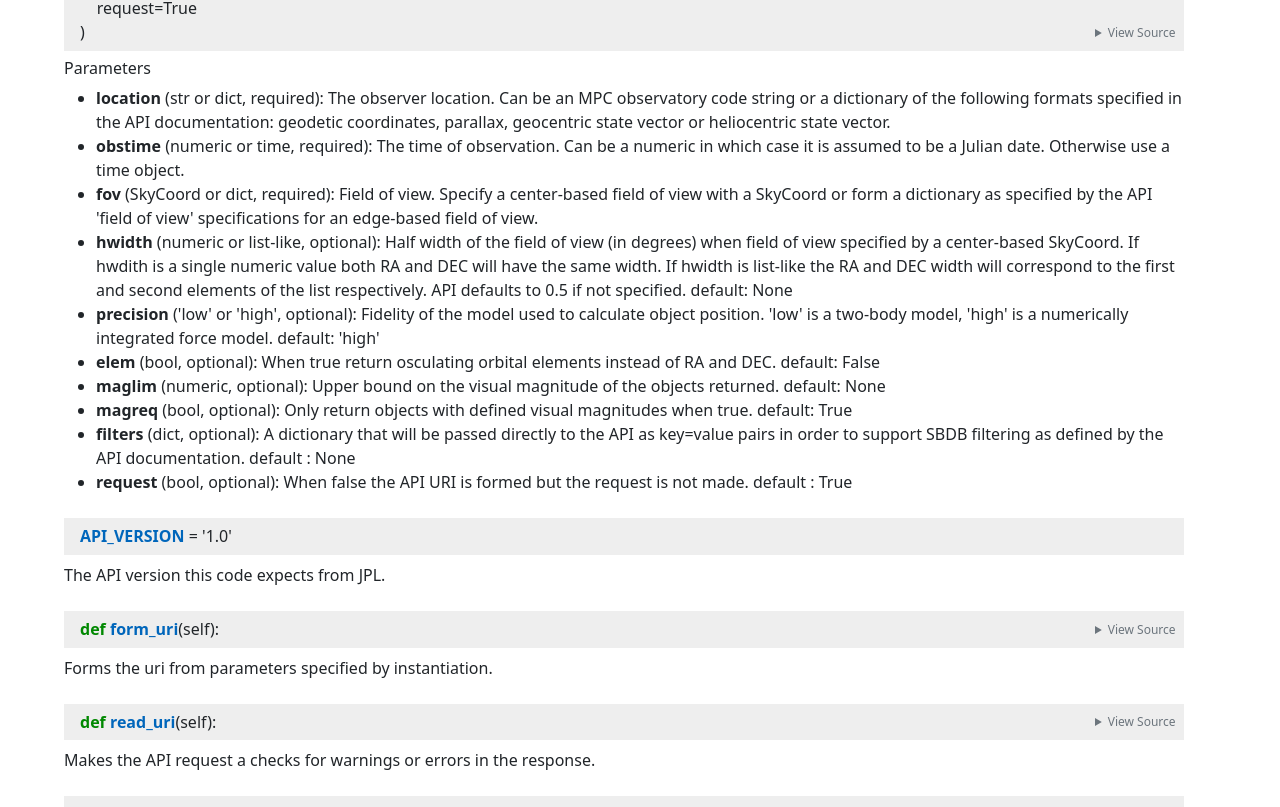
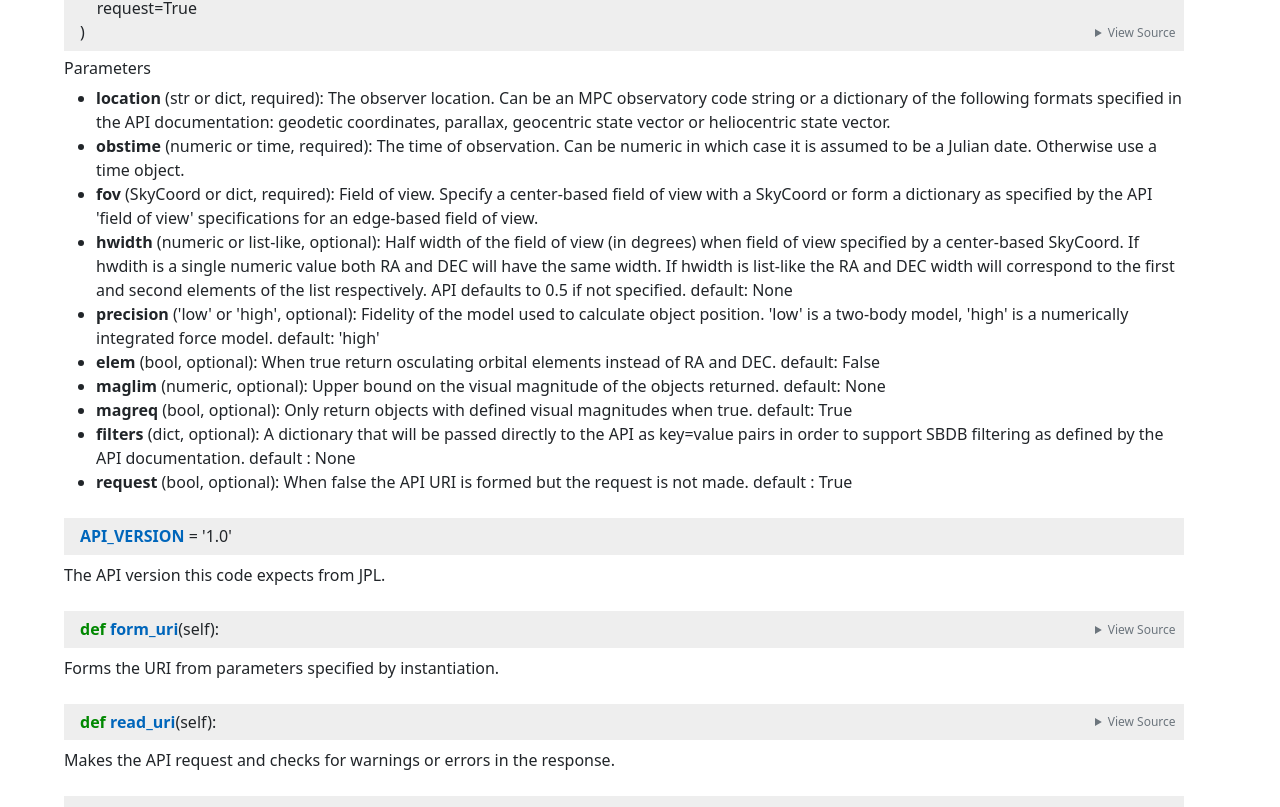
Before and after one commit to bengebre/sbident, a plain HTML site: page docs/index.html in a window 1280 px wide. Shown: the part 630-1437 px from the top of the page. Drawn offline with Linux system fonts and the light colour scheme.

Commit message:
docs update

```diff
--- a/docs/index.html
+++ b/docs/index.html
@@ -109,7 +109,7 @@ sbident    </h1>
 <span class="sd">		location : str or dict, required</span>
 <span class="sd">			The observer location.  Can be an MPC observatory code string or a dictionary of the following formats specified in the API documentation: geodetic coordinates, parallax, geocentric state vector or heliocentric state vector.</span>
 <span class="sd">		obstime : numeric or time, required</span>
-<span class="sd">			The time of observation.  Can be a numeric in which case it is assumed to be a Julian date.  Otherwise use a time object.</span>
+<span class="sd">			The time of observation.  Can be numeric in which case it is assumed to be a Julian date.  Otherwise use a time object.</span>
 <span class="sd">		fov : SkyCoord or dict, required</span>
 <span class="sd">			Field of view.  Specify a center-based field of view with a SkyCoord or form a dictionary as specified by the API &#39;field of view&#39; specifications for an edge-based field of view.</span>
 <span class="sd">		hwidth : numeric or list-like, optional</span>
@@ -273,7 +273,7 @@ sbident    </h1>
 
 	<span class="k">def</span> <span class="nf">form_uri</span><span class="p">(</span><span class="bp">self</span><span class="p">):</span>
 		<span class="sd">&quot;&quot;&quot;</span>
-<span class="sd">		Forms the uri from parameters specified by instantiation.</span>
+<span class="sd">		Forms the URI from parameters specified by instantiation.</span>
 <span class="sd">		&quot;&quot;&quot;</span>
 
 		<span class="n">base_uri</span> <span class="o">=</span> <span class="s2">&quot;https://ssd-api.jpl.nasa.gov/sb_ident.api?&quot;</span>
@@ -295,7 +295,7 @@ sbident    </h1>
 
 	<span class="k">def</span> <span class="nf">read_uri</span><span class="p">(</span><span class="bp">self</span><span class="p">):</span>
 		<span class="sd">&quot;&quot;&quot;</span>
-<span class="sd">		Makes the API request a checks for warnings or errors in the response.</span>
+<span class="sd">		Makes the API request and checks for warnings or errors in the response.</span>
 <span class="sd">		&quot;&quot;&quot;</span>
 
 		<span class="c1"># read &amp; set json</span>
@@ -427,7 +427,7 @@ sbident    </h1>
 <span class="sd">		location : str or dict, required</span>
 <span class="sd">			The observer location.  Can be an MPC observatory code string or a dictionary of the following formats specified in the API documentation: geodetic coordinates, parallax, geocentric state vector or heliocentric state vector.</span>
 <span class="sd">		obstime : numeric or time, required</span>
-<span class="sd">			The time of observation.  Can be a numeric in which case it is assumed to be a Julian date.  Otherwise use a time object.</span>
+<span class="sd">			The time of observation.  Can be numeric in which case it is assumed to be a Julian date.  Otherwise use a time object.</span>
 <span class="sd">		fov : SkyCoord or dict, required</span>
 <span class="sd">			Field of view.  Specify a center-based field of view with a SkyCoord or form a dictionary as specified by the API &#39;field of view&#39; specifications for an edge-based field of view.</span>
 <span class="sd">		hwidth : numeric or list-like, optional</span>
@@ -591,7 +591,7 @@ sbident    </h1>
 
 	<span class="k">def</span> <span class="nf">form_uri</span><span class="p">(</span><span class="bp">self</span><span class="p">):</span>
 		<span class="sd">&quot;&quot;&quot;</span>
-<span class="sd">		Forms the uri from parameters specified by instantiation.</span>
+<span class="sd">		Forms the URI from parameters specified by instantiation.</span>
 <span class="sd">		&quot;&quot;&quot;</span>
 
 		<span class="n">base_uri</span> <span class="o">=</span> <span class="s2">&quot;https://ssd-api.jpl.nasa.gov/sb_ident.api?&quot;</span>
@@ -613,7 +613,7 @@ sbident    </h1>
 
 	<span class="k">def</span> <span class="nf">read_uri</span><span class="p">(</span><span class="bp">self</span><span class="p">):</span>
 		<span class="sd">&quot;&quot;&quot;</span>
-<span class="sd">		Makes the API request a checks for warnings or errors in the response.</span>
+<span class="sd">		Makes the API request and checks for warnings or errors in the response.</span>
 <span class="sd">		&quot;&quot;&quot;</span>
 
 		<span class="c1"># read &amp; set json</span>
@@ -749,7 +749,7 @@ The URI that is generated by the object instantiation.</li>
 <span class="sd">		location : str or dict, required</span>
 <span class="sd">			The observer location.  Can be an MPC observatory code string or a dictionary of the following formats specified in the API documentation: geodetic coordinates, parallax, geocentric state vector or heliocentric state vector.</span>
 <span class="sd">		obstime : numeric or time, required</span>
-<span class="sd">			The time of observation.  Can be a numeric in which case it is assumed to be a Julian date.  Otherwise use a time object.</span>
+<span class="sd">			The time of observation.  Can be numeric in which case it is assumed to be a Julian date.  Otherwise use a time object.</span>
 <span class="sd">		fov : SkyCoord or dict, required</span>
 <span class="sd">			Field of view.  Specify a center-based field of view with a SkyCoord or form a dictionary as specified by the API &#39;field of view&#39; specifications for an edge-based field of view.</span>
 <span class="sd">		hwidth : numeric or list-like, optional</span>
@@ -911,7 +911,7 @@ The URI that is generated by the object instantiation.</li>
 <li><strong>location</strong> (str or dict, required):
 The observer location.  Can be an MPC observatory code string or a dictionary of the following formats specified in the API documentation: geodetic coordinates, parallax, geocentric state vector or heliocentric state vector.</li>
 <li><strong>obstime</strong> (numeric or time, required):
-The time of observation.  Can be a numeric in which case it is assumed to be a Julian date.  Otherwise use a time object.</li>
+The time of observation.  Can be numeric in which case it is assumed to be a Julian date.  Otherwise use a time object.</li>
 <li><strong>fov</strong> (SkyCoord or dict, required):
 Field of view.  Specify a center-based field of view with a SkyCoord or form a dictionary as specified by the API 'field of view' specifications for an edge-based field of view.</li>
 <li><strong>hwidth</strong> (numeric or list-like, optional):
@@ -956,7 +956,7 @@ When false the API URI is formed but the request is not made. default : True</li
             <summary>View Source</summary>
             <div class="codehilite"><pre><span></span>	<span class="k">def</span> <span class="nf">form_uri</span><span class="p">(</span><span class="bp">self</span><span class="p">):</span>
 		<span class="sd">&quot;&quot;&quot;</span>
-<span class="sd">		Forms the uri from parameters specified by instantiation.</span>
+<span class="sd">		Forms the URI from parameters specified by instantiation.</span>
 <span class="sd">		&quot;&quot;&quot;</span>
 
 		<span class="n">base_uri</span> <span class="o">=</span> <span class="s2">&quot;https://ssd-api.jpl.nasa.gov/sb_ident.api?&quot;</span>
@@ -979,7 +979,7 @@ When false the API URI is formed but the request is not made. default : True</li
 
         </details>
 
-            <div class="docstring"><p>Forms the uri from parameters specified by instantiation.</p>
+            <div class="docstring"><p>Forms the URI from parameters specified by instantiation.</p>
 </div>
 
 
@@ -996,7 +996,7 @@ When false the API URI is formed but the request is not made. default : True</li
             <summary>View Source</summary>
             <div class="codehilite"><pre><span></span>	<span class="k">def</span> <span class="nf">read_uri</span><span class="p">(</span><span class="bp">self</span><span class="p">):</span>
 		<span class="sd">&quot;&quot;&quot;</span>
-<span class="sd">		Makes the API request a checks for warnings or errors in the response.</span>
+<span class="sd">		Makes the API request and checks for warnings or errors in the response.</span>
 <span class="sd">		&quot;&quot;&quot;</span>
 
 		<span class="c1"># read &amp; set json</span>
@@ -1017,7 +1017,7 @@ When false the API URI is formed but the request is not made. default : True</li
 
         </details>
 
-            <div class="docstring"><p>Makes the API request a checks for warnings or errors in the response.</p>
+            <div class="docstring"><p>Makes the API request and checks for warnings or errors in the response.</p>
 </div>
 
 
```
Also changed, not shown: 1 other file.
